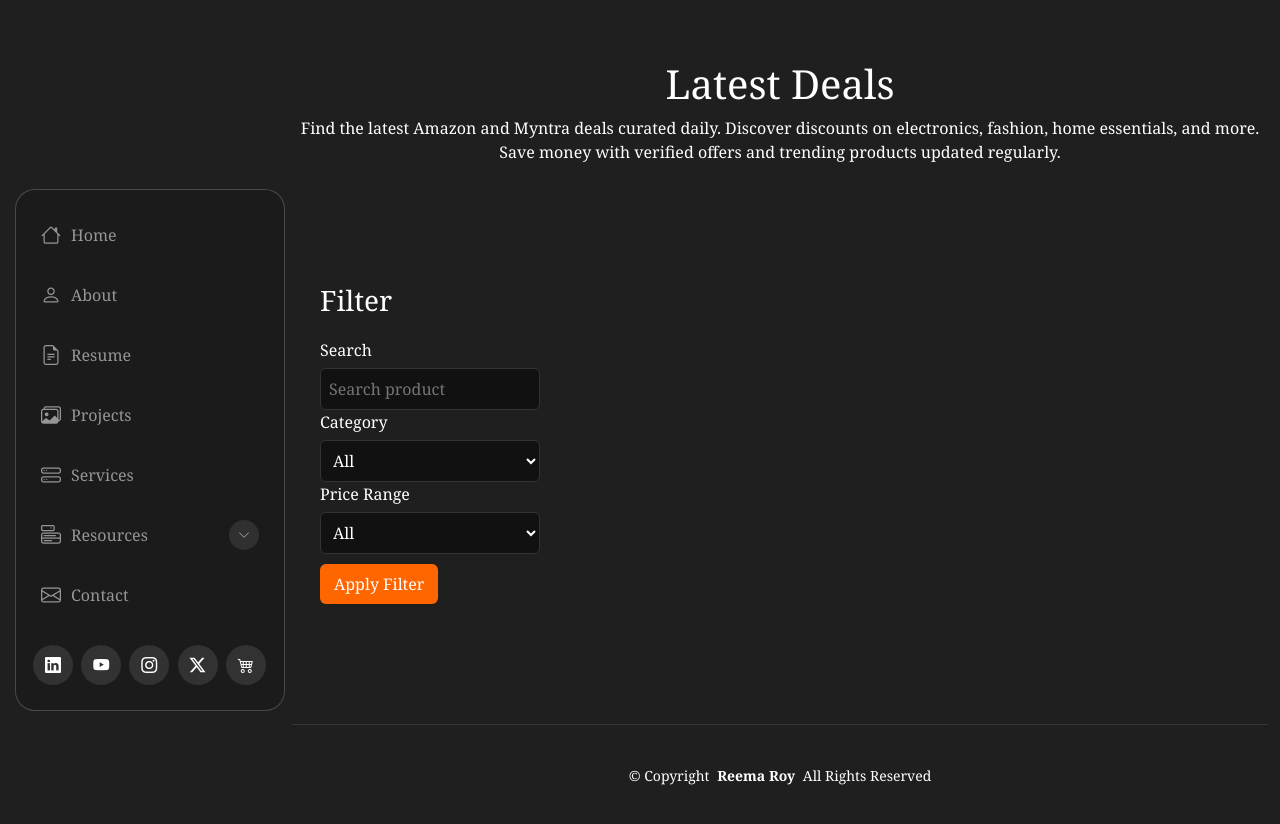
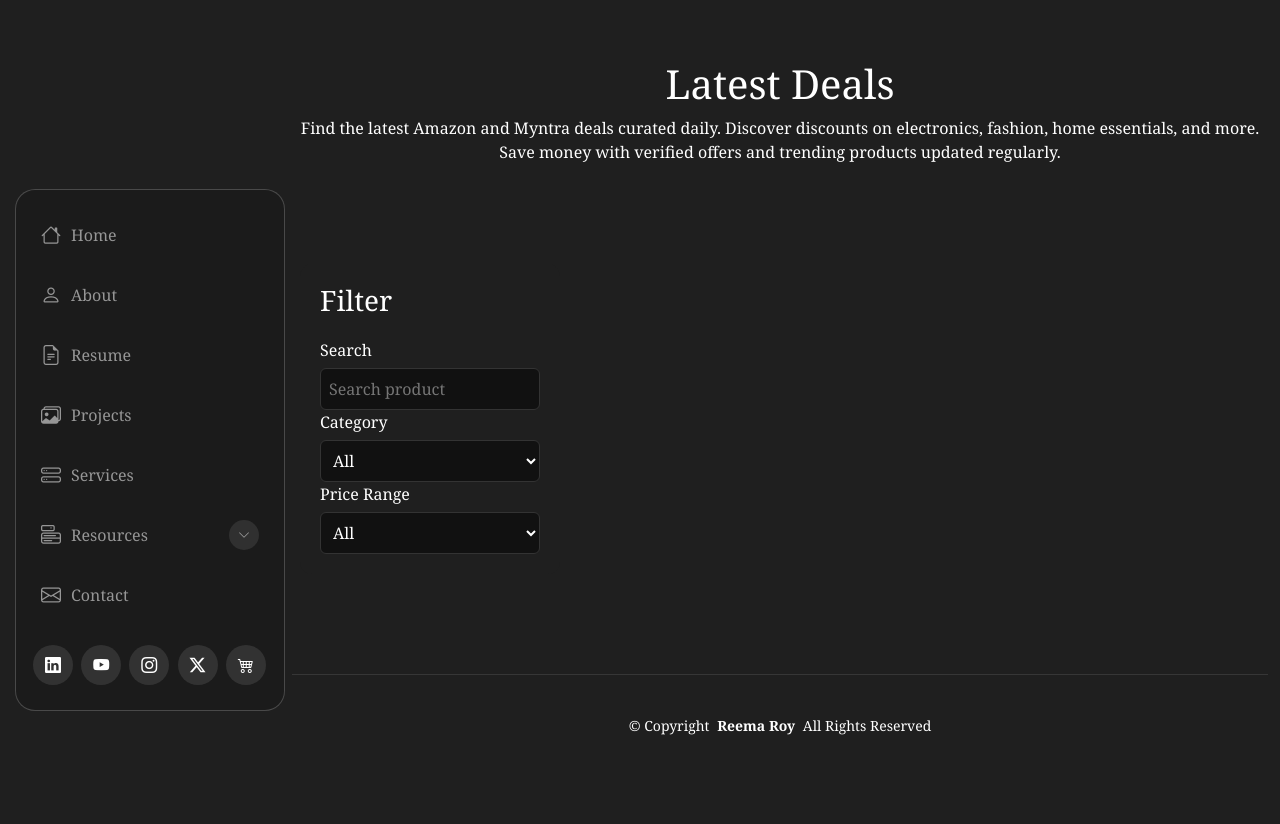
Before and after one commit to iamreemaroy/Reema-Roy, a Jekyll site: the page deals/index.html, which Jekyll copies as it is, in a window 1280 px wide. Shown: the top 824 px of the page. Built offline with Jekyll 4.4.1, drawn with Linux system fonts in a browser that asks for light colours.

Commit message:
Update index.html

```diff
--- a/deals/index.html
+++ b/deals/index.html
@@ -380,7 +380,7 @@ body {
                 <option value="20000-999999">₹20000+</option>
               </select>
             </div>
-            <button onclick="applyDesktopFilters()">Apply Filter</button>
+
           </div>
           <!-- DEALS GRID -->
           <div class="deals-content">
```
